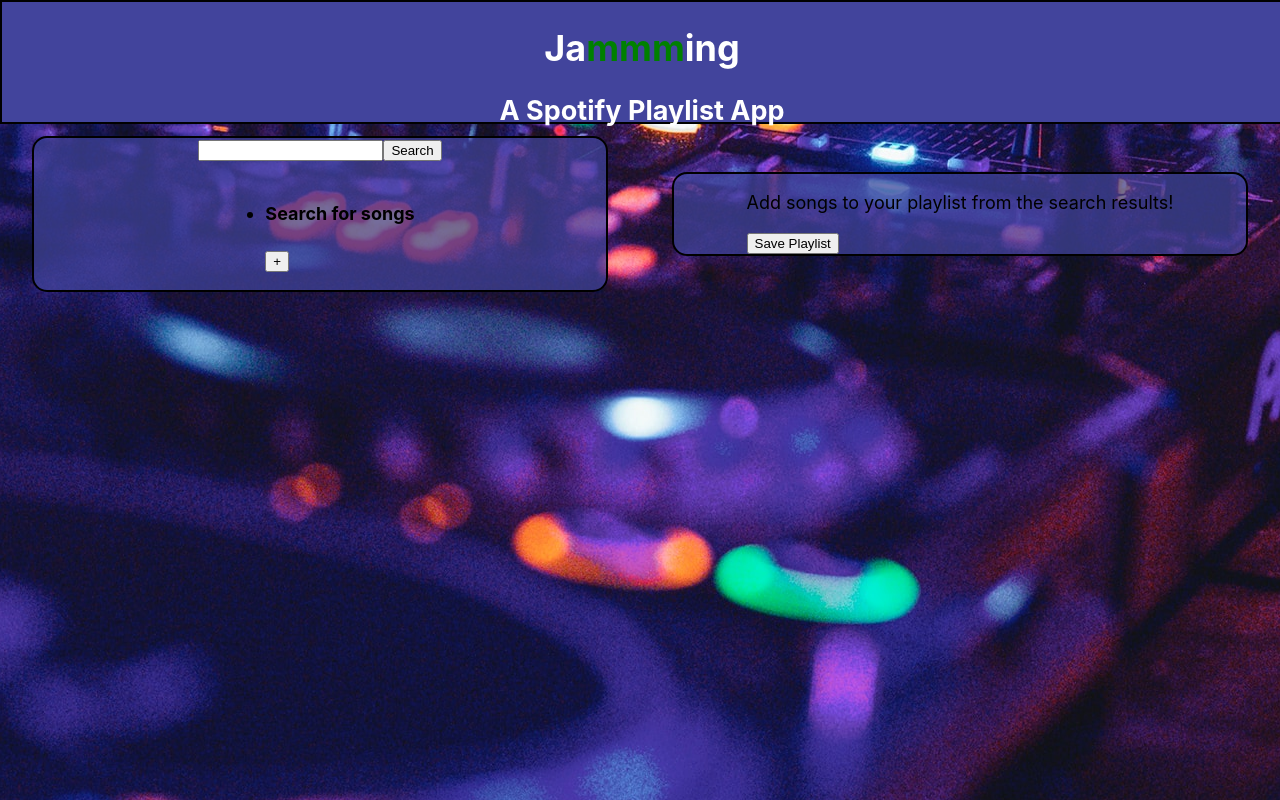
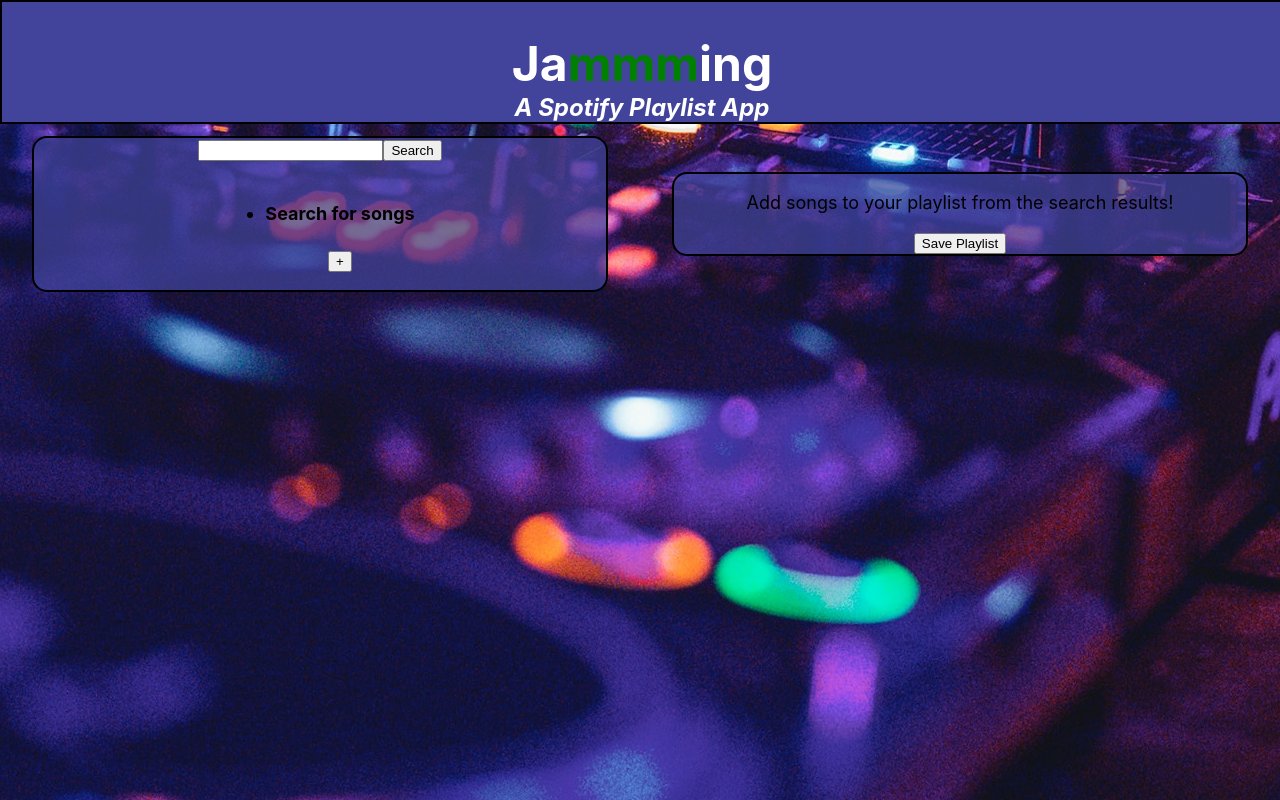
Before and after one commit to r-jeffery-wall/codecademy-jammming, a React (Create React App) app: page / in a window 1280 px wide. Built offline with nearby package versions, Linux system fonts and the light colour scheme.

Commit message:
Updated main site styling.

```diff
--- a/src/App.css
+++ b/src/App.css
@@ -3,6 +3,7 @@ body {
   background-position: center;
   background-repeat: no-repeat;
   font-size: 18px;
+  text-align: center;
 }
 
 .banner {
@@ -14,6 +15,17 @@ body {
   position: fixed;
   top: 0;
   border: 2px solid black;
+}
+
+.banner h1 {
+  font-size: 3rem;
+  margin-bottom: 0;
+}
+
+.banner h2 {
+  font-size: 1.5rem;
+  margin-top: 0;
+  font-style: italic;
 }
 
 .green {
--- a/src/App.js
+++ b/src/App.js
@@ -7,7 +7,8 @@ import Playlist from './components/Playlist';
 function App() {
   const [ searchResults, setSearchResults ] = useState([{
     title: 'Search for songs',
-    artist: ''
+    artist: '',
+    album: ''
   }]);
   const [ search, setSearch ] = useState();
 
```
